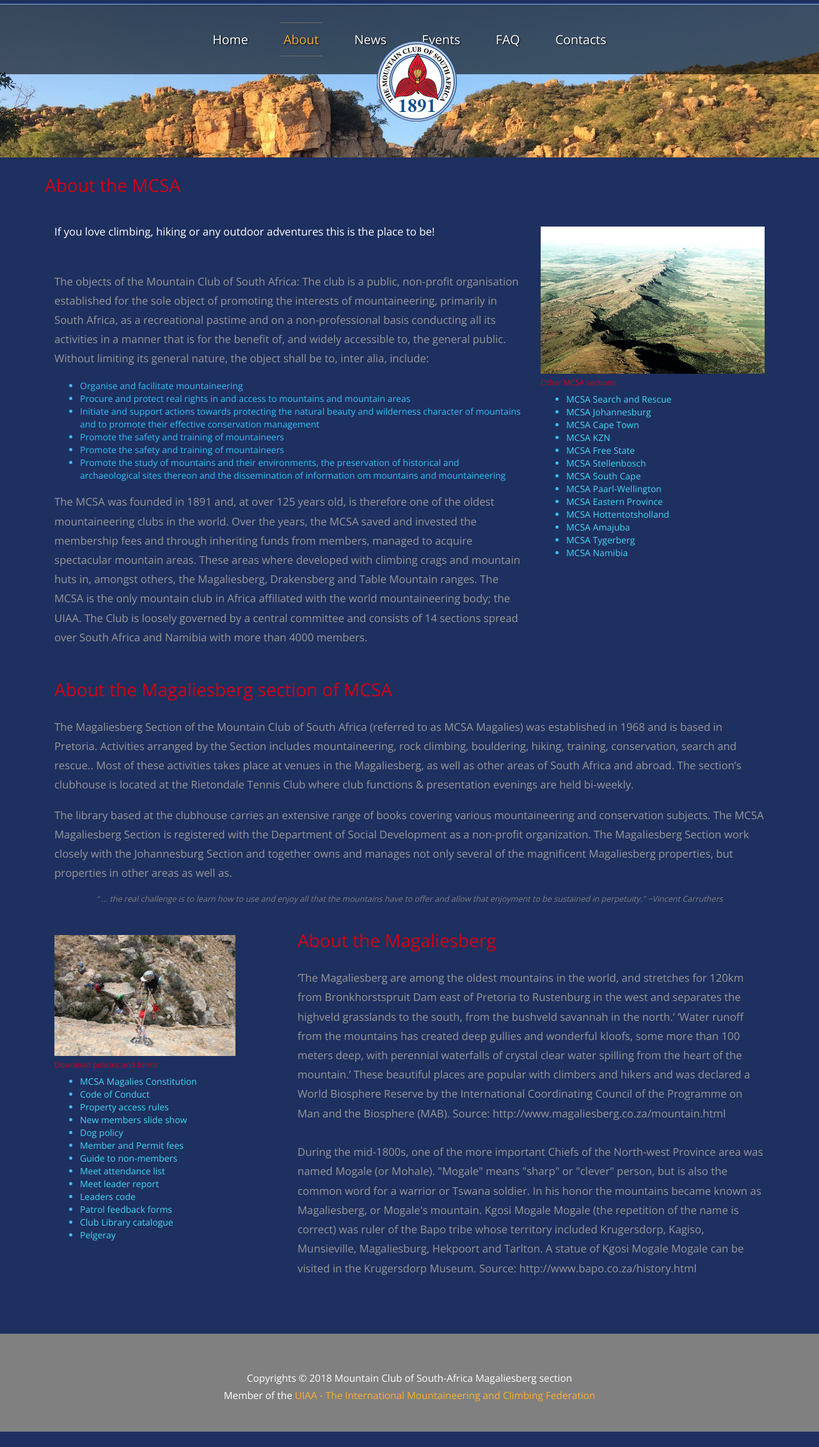
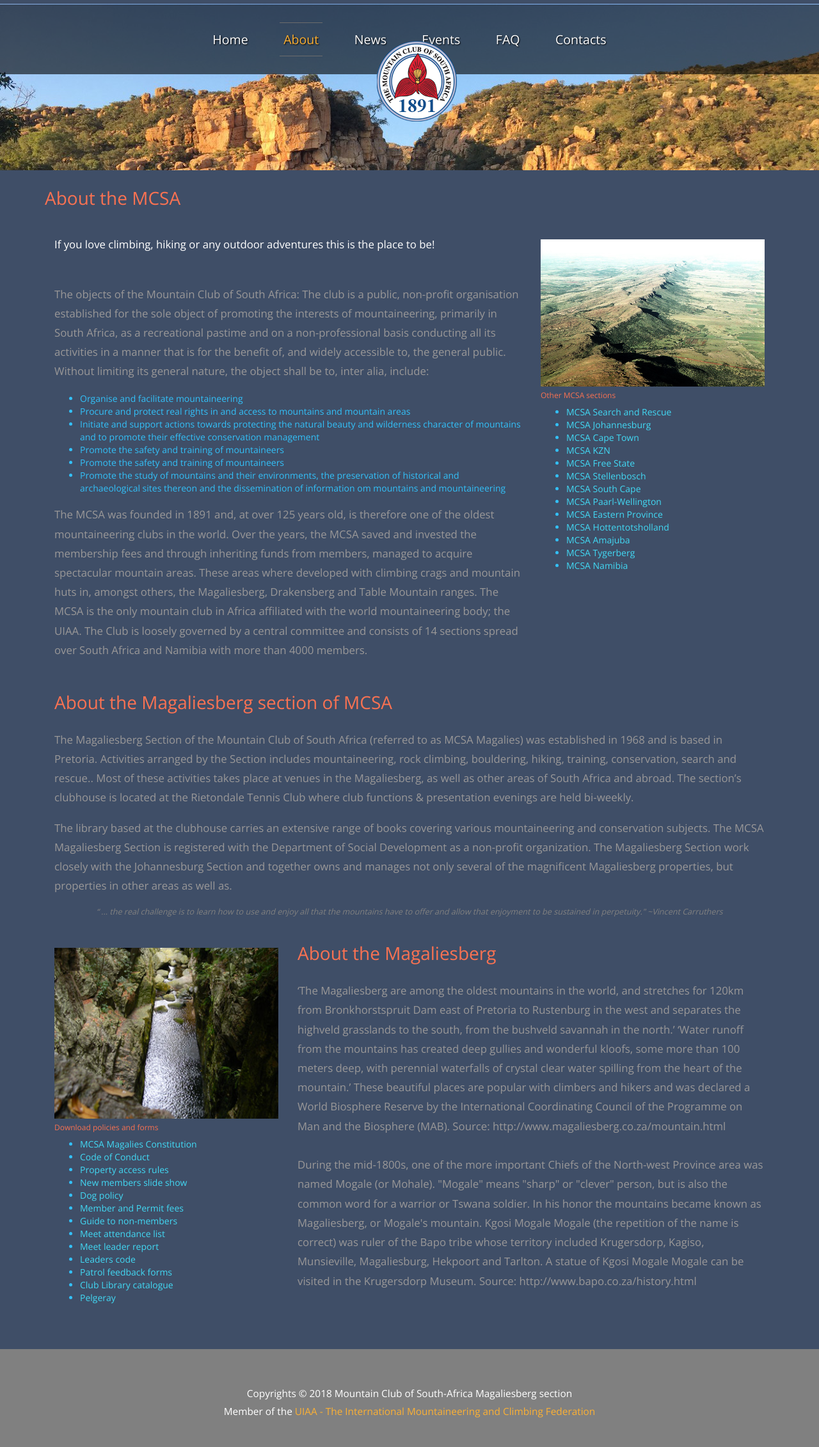
Before and after one commit to darkarcmage/MCSA, a PHP site: page /about.php in a window 1280 px wide. Shown: the whole page at 64% size. Before the commit the page ends 2237 px from the top, so only its background shows below. Run offline with PHP 8.4, Linux system fonts and the light colour scheme.

Commit message:
Colour changes

```diff
--- a/site/about.php
+++ b/site/about.php
@@ -97,7 +97,7 @@
 			<div class="about-bottom">
 			<div class="col-md-4">
 				<div class="view effect">
-					<img src="images/img3.jpg" alt="image" class="img-responsive zoom-img">
+					<img src="images/image21.jpg" alt="image" class="img-responsive zoom-img">
 				</div>
 				<h6>Download policies and forms</h6>
 				<p>  </p>
--- a/site/css/form.css
+++ b/site/css/form.css
@@ -38,11 +38,11 @@
     float: left;
     text-align: left;
     margin-right: 15px;
-    width: 100%;
+
     padding-top: 5px;
 }
 input[type="checkbox" i] {
-    margin: 27px 3px 3px 0px;
+    margin: 5px 3px 3px 0px;
     width: 30px;
     padding-left: 100px;
 }
--- a/site/css/style.css
+++ b/site/css/style.css
@@ -1,11 +1,11 @@
 :root{
-		--background-color:#1e3060; /*#3f4e67;
+		--background-color:#3f4e67; /*#3f4e67;
 		/*How to use
 			var(--background-color);
 		*/
-		--subheading-color:#d10016;/*#0070C6;*/
+		--subheading-color:#fa7252;/*#0070C6;*/
 		--text-color:#FFFFFF;
-		--heading-color:#d10016;/*#fbb034;*/
+		--heading-color:#fa7252;/*#fbb034;*/
 		--main-color:#999;/*#8c8c8c;*/
 		--link-color:#42d9f4;
 		--list-color:#33c1f9;
@@ -30,12 +30,17 @@
 
 .TextShadow{
 	text-shadow:0px 0px 5px #000000;
-
+	color:white;
 }
 
 a {
 	color:var(--link-color);
 
+}
+
+.pageHeader{
+	margin-top: -40px;
+	text-align: center;
 }
 
 img + p > a{
@@ -55,6 +60,15 @@
 keygen, select, select[size="0"], select[size="1"] {
 
     padding: 0px !important;
+}
+
+input[type='checkbox'] {
+
+    width:25px;
+    height:25px;
+    background:white;
+    border-radius:5px;
+    border:2px solid #555;
 }
 
 
@@ -840,7 +854,7 @@
 	-moz-background-size:cover;
 	-o-background-size:cover;
 	-ms-background-size:cover;
-	min-height:240px;
+	min-height:260px;
 	text-align:left;
 	margin-top:-110px;
 }
@@ -1718,7 +1732,7 @@
 }
 .main {
 	padding: 2em 0 2em;
-	text-align:center;
+	text-align:left;
 }
 .blue {
 	margin:0 0 0 2em;
--- a/site/parts/header.php
+++ b/site/parts/header.php
@@ -26,9 +26,11 @@
 
 		<div class="banner1">
 		<div class="container">
+
 	</div>
 	</div>
-
+	<!-- <h3 class="TextShadow pageHeader" >MCSA Magaliesberg</h3>-->
+	</div>
 <script>
 
 	var menuActive = false;
```
Also changed, not shown: site/images/image21.jpg (added), site/images/img2.jpg, site/images/img22.jpg (added).
